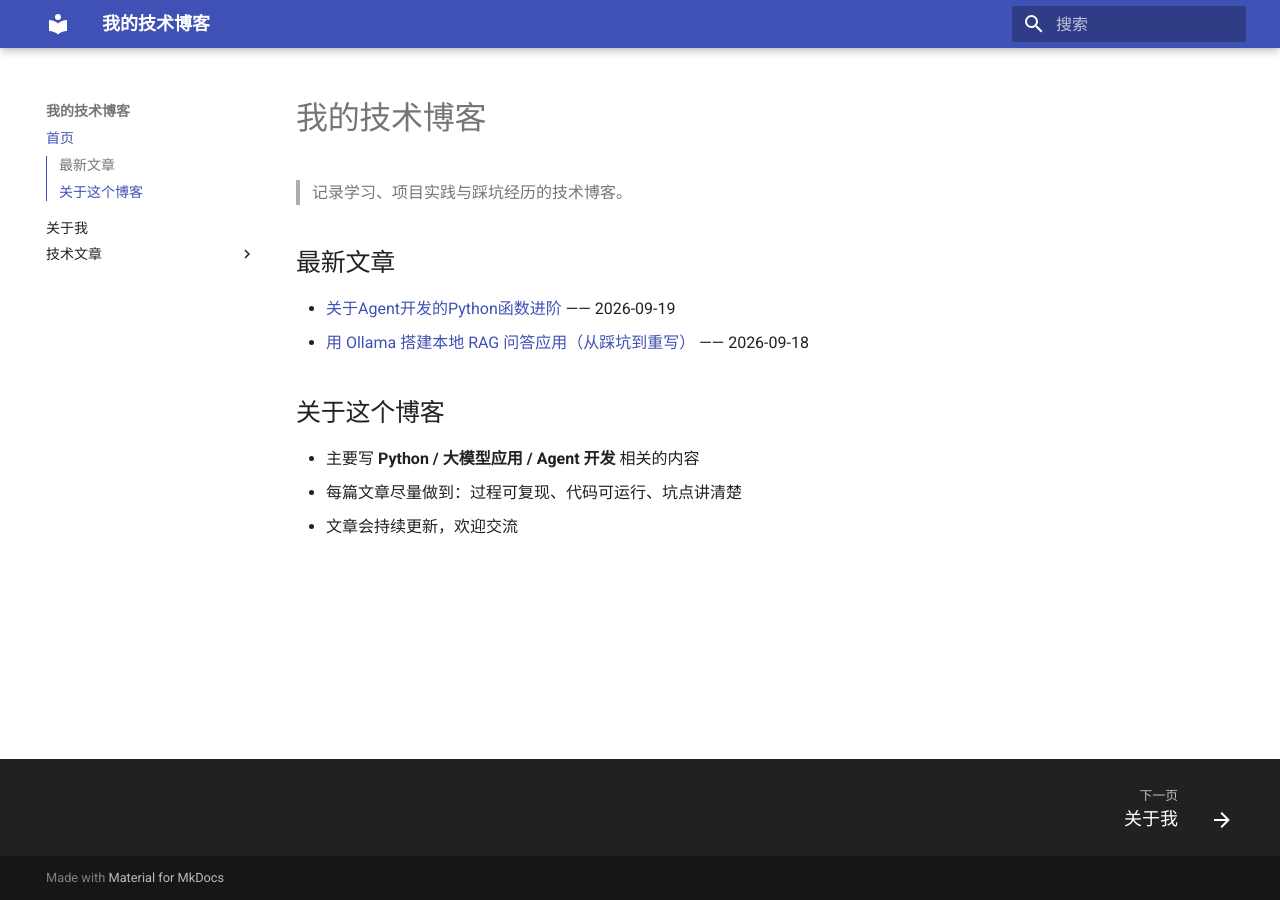
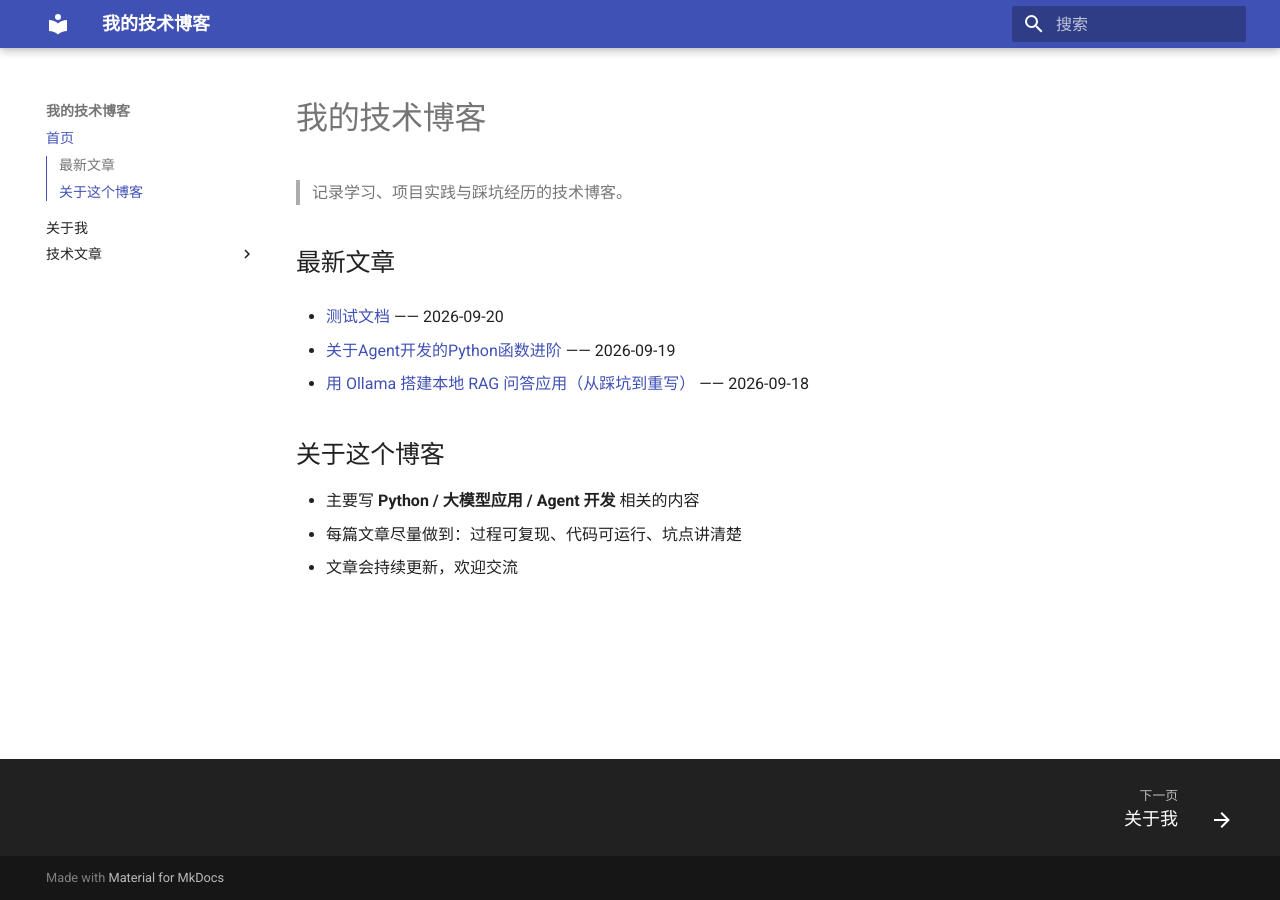
Before and after one commit to smog-mgy/tech-blog, an MkDocs documentation site: the page built from docs/index.md, in a window 1280 px wide. Built offline with MkDocs 1.6.1 and Material for MkDocs 9.7.7, drawn with Linux system fonts in a browser that asks for light colours.

Commit message:
新文章：测试发布

```diff
--- a/docs/index.md
+++ b/docs/index.md
@@ -3,6 +3,8 @@
 > 记录学习、项目实践与踩坑经历的技术博客。
 
 ## 最新文章
+
+- [测试文档](posts/我的博客文档.md) —— 2026-09-20
 
 - [关于Agent开发的Python函数进阶](posts/关于Agent开发的Python函数进阶.md) —— 2026-09-19
 - [用 Ollama 搭建本地 RAG 问答应用（从踩坑到重写）](posts/rag-ollama.md) —— 2026-09-18
--- a/mkdocs.yml
+++ b/mkdocs.yml
@@ -31,3 +31,4 @@ nav:
   - 技术文章:
       - 用 Ollama 搭建本地 RAG 问答应用: posts/rag-ollama.md
       - 关于Agent开发的Python函数进阶: posts/关于Agent开发的Python函数进阶.md
+      - 测试发布：posts/我的博客文档.md
```
Also changed, not shown: docs/posts/我的博客文档.md (added, +1 -0 lines).
